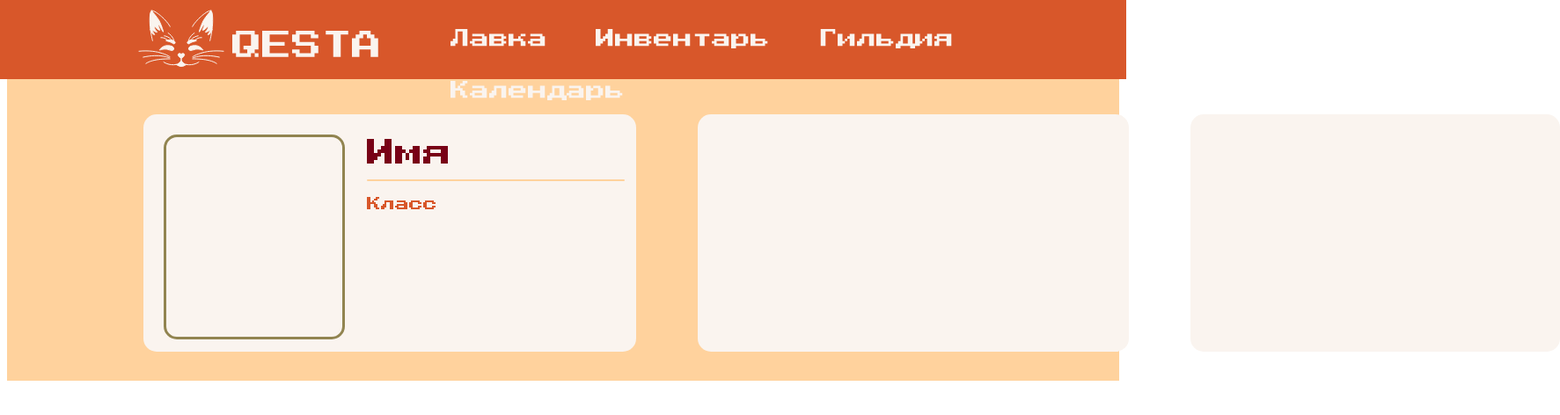
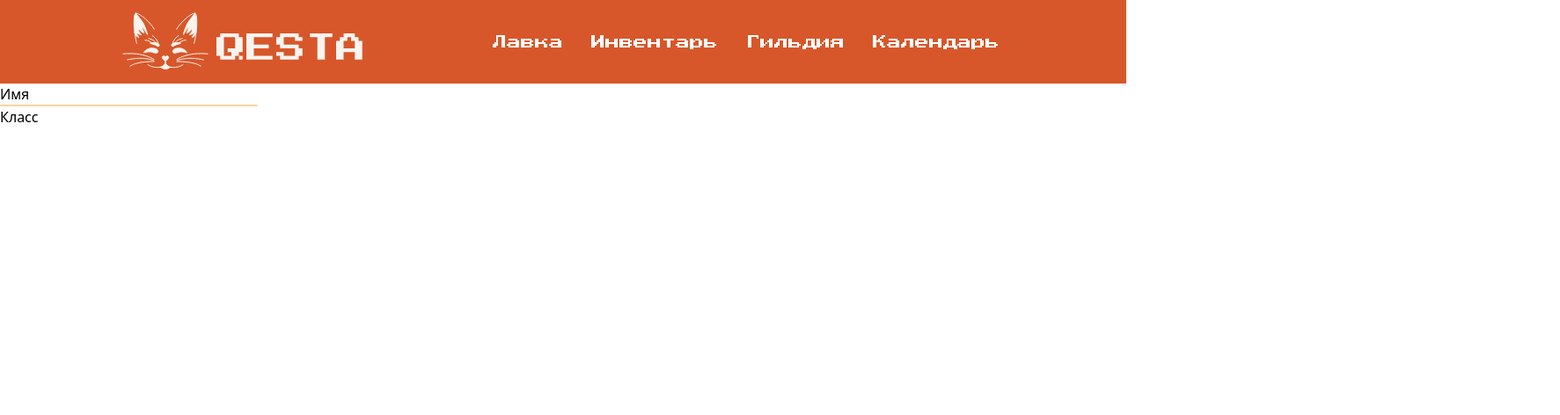
Before and after one commit to Teatov/questa, a SvelteKit app: page / in a window 1280 px wide. Shown: the top 472 px of the page at 88% size, 1773 px wide, since content can reach past the window. Built offline with nearby package versions, Linux system fonts and the light colour scheme.

Commit message:
feat(страницы): cSS-стили заменены на TailwindCSS-классы

```diff
--- a/src/app.css
+++ b/src/app.css
@@ -1,3 +1,7 @@
+@tailwind base;
+@tailwind components;
+@tailwind utilities;
+
 @font-face {
 	font-display: swap;
 	font-family: 'Press Start';
@@ -6,29 +10,3 @@
 	src: url('$lib/assets/fonts/press-start-2p-v15-cyrillic_latin-regular.woff2') format('woff2'),
 		url('$lib/assets/fonts/press-start-2p-v15-cyrillic_latin-regular.ttf') format('truetype');
 }
-
-.link {
-	font-family: Press Start;
-	display: inline-flex;
-	justify-content: center;
-	gap: 53px;
-	padding-top: 33px;
-	padding-left: 51px;
-	font-size: 22px;
-	text-decoration: none;
-	color: #faf4ef;
-}
-img {
-	padding-top: 9px;
-	padding-left: 146px;
-}
-
-header {
-	height: 90px;
-	background: #d8572a;
-	width: 100%;
-	position: absolute;
-	top: 0;
-	left: 0;
-	display: flex;
-}
--- a/src/routes/+layout.svelte
+++ b/src/routes/+layout.svelte
@@ -1,16 +1,45 @@
-<script>
-	import '../app.css';
-	import logo from '$lib/assets/img/logo.svg';
+<script lang="ts">
+  import '../app.css';
+  import logo from '$lib/assets/img/logo.svg';
+
+  interface NavLink {
+    name: string;
+    link: string;
+  }
+
+  const navLinks: NavLink[] = [
+    {
+      name: 'Лавка',
+      link: '/shop',
+    },
+    {
+      name: 'Инвентарь',
+      link: '/inventory',
+    },
+    {
+      name: 'Гильдия',
+      link: '/guild',
+    },
+    {
+      name: 'Календарь',
+      link: '/calendar',
+    },
+  ];
 </script>
 
-<header>
-	<a href="/"><img alt="logo" src={logo} /></a>
-	<nav>
-		<a href="/shop" class="link">Лавка</a>
-		<a href="/inventory" class="link">Инвентарь</a>
-		<a href="/guild" class="link">Гильдия</a>
-		<a href="/calendar" class="link">Календарь</a>
-	</nav>
+<header class="flex items-center justify-between bg-flame px-[10%] py-3">
+  <a href="/"><img alt="logo" src={logo} /></a>
+  <nav class="font-mono text-white">
+    <ul class="flex">
+      {#each navLinks as navLink}
+        <li>
+          <a href={navLink.link} class="block p-4 transition-transform hover:-translate-y-1">
+            {navLink.name}
+          </a>
+        </li>
+      {/each}
+    </ul>
+  </nav>
 </header>
 
 <slot />
--- a/src/routes/+page.svelte
+++ b/src/routes/+page.svelte
@@ -1,4 +1,4 @@
-<script>
+<script lang="ts">
 	import line from '$lib/assets/img/line_1.svg';
 </script>
 
@@ -24,7 +24,7 @@
 </body>
 
 <style>
-	@font-face {
+	/* @font-face {
 		font-display: swap;
 		font-family: 'Press Start';
 		font-style: normal;
@@ -105,5 +105,5 @@
 		font-family: Press Start 2P;
 		font-size: 16px;
 		padding-top: 18px;
-	}
+	} */
 </style>
--- a/tailwind.config.js
+++ /dev/null
@@ -1,8 +0,0 @@
-/** @type {import('tailwindcss').Config} */
-export default {
-  content: ['./src/**/*.{html,js,svelte,ts}'],
-  theme: {
-    extend: {},
-  },
-  plugins: [],
-}
--- /dev/null
+++ b/tailwind.config.ts
@@ -0,0 +1,21 @@
+import { fontFamily } from 'tailwindcss/defaultTheme';
+
+/** @type {import('tailwindcss').Config} */
+export default {
+	content: ['./src/**/*.{html,js,svelte,ts}'],
+	theme: {
+		extend: {
+			colors: {
+				burgundy: '#780115',
+				flame: '#d7572a',
+				'sand-brown': '#ffb564',
+				sunset: '#ffd19d',
+				olive: '#918450'
+			}
+		},
+		fontFamily: {
+      mono: ['Press Start', ...fontFamily.mono],
+    },
+	},
+	plugins: []
+};
```
